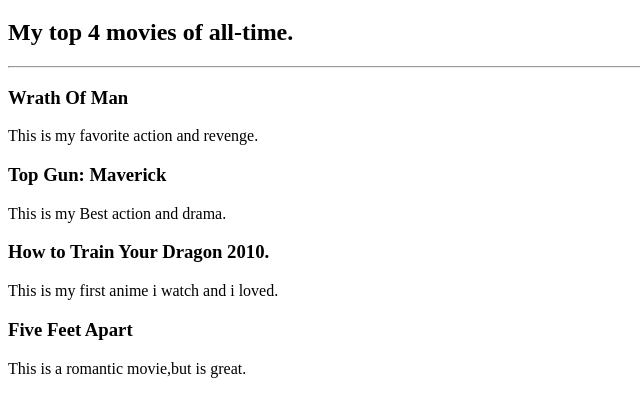
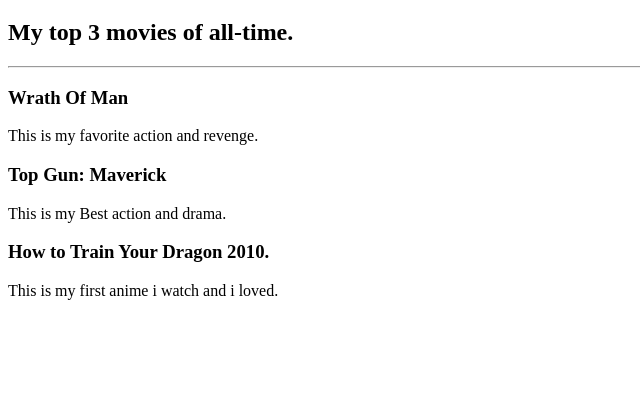
Before and after one commit to wailahmed-tech/html-portfolio, a plain HTML site: page public/movie-ranking.html in a window 1280 px wide. Shown: the part 61-478 px from the top of the page, without its empty margins (0-640 px from the left). Drawn offline with Linux system fonts and the light colour scheme.

Commit message:
Update movie-ranking.html

```diff
--- a/public/movie-ranking.html
+++ b/public/movie-ranking.html
@@ -8,7 +8,7 @@
 </head>
 <body>
     <h1>The Best Movies According to Wail</h1>
-    <h2>My top 4 movies of all-time.</h2>
+    <h2>My top 3 movies of all-time.</h2>
     <hr>
 
     <h3>Wrath Of Man</h3>
@@ -20,7 +20,5 @@
     <h3>How to Train Your Dragon 2010.</h3>
     <p>This is my first anime i watch and i loved.</p>
 
-    <h3>Five Feet Apart</h3>
-    <p>This is a romantic movie,but is great. </p>
 </body>
 </html>
```
